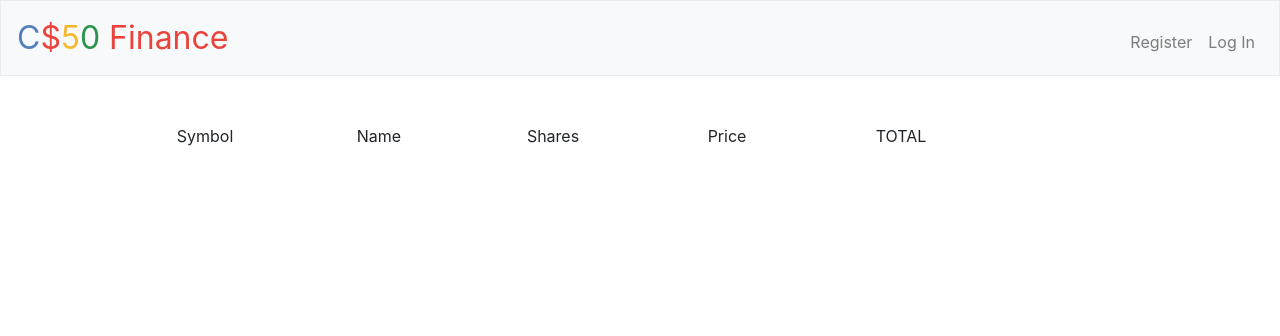
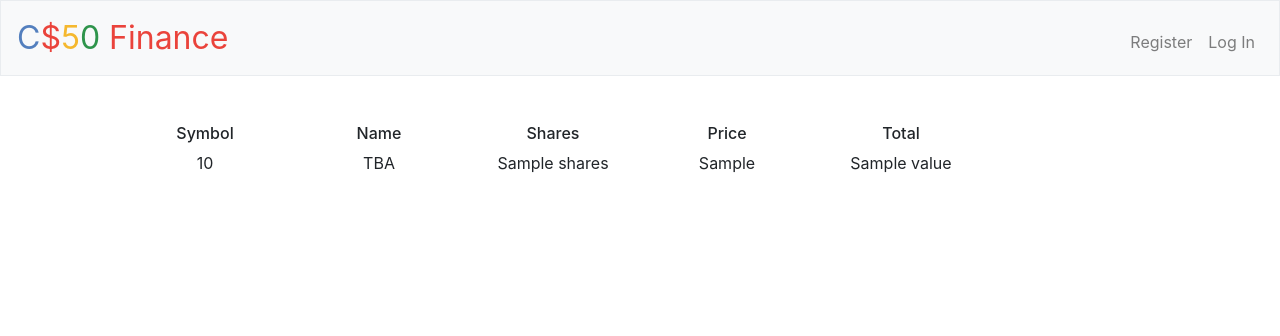
Before and after one commit to chrisdel101/pset7, a Flask app: template templates/index.html in a window 1280 px wide. Shown: the top 336 px of the page. Run offline with Flask 2, Linux system fonts and the light colour scheme; the template is opened without the code that fills it: most values are stand-ins (such as "Sample title", 1, 10 or a date in 2020); some libraries are stand-ins or nearby versions.

Commit message:
complete query and index template

```diff
--- a/application.py
+++ b/application.py
@@ -55,8 +55,15 @@ def lookup_check():
 def index():
     """Show portfolio of stocks"""
     user_id = session['user_id']
-    db.execute("SELECT symbol WHERE user_id=(:user_id)", user_id=user_id)
-    return render_template("index.html")
+    data = db.execute("SELECT symbol, shares, share_value, value FROM purchases WHERE user_id=(:user_id)", user_id=user_id)
+    symbols = db.execute("SELECT symbol FROM purchases WHERE user_id=(:user_id)", user_id=user_id)
+    shares = db.execute("SELECT shares FROM purchases WHERE user_id=(:user_id)", user_id=user_id)
+    share_values = db.execute("SELECT share_value FROM purchases WHERE user_id=(:user_id)", user_id=user_id)
+    values = db.execute("SELECT value FROM purchases WHERE user_id=(:user_id)", user_id=user_id)
+    # print(symbols,shares,share_values,values)
+    print(data)
+    # return render_template("index.html", symbols=symbols, shares=shares, value=values, share_value=share_values)
+    return render_template("index.html", data=data)
 
 
 @app.route("/buy", methods=["GET", "POST"])
--- a/templates/index.html
+++ b/templates/index.html
@@ -7,26 +7,42 @@
 {% block main %}
 <main class="index-page">
   <div class="container">
+     <div class="row">
+      <div class="col-sm-2">
+        <h6>Symbol</h6>
+      </div>
+      <div class="col-sm-2">
+        <h6>Name</h6>
+      </div>
+      <div class="col-sm-2">
+        <h6>Shares</h6>
+      </div>
+      <div class="col-sm-2">
+        <h6>Price</h6>
+      </div>
+      <div class="col-sm-2">
+        <h6>Total</h6>
+      </div>
+    </div> <!-- row -->
+    {% for datum in data %}
     <div class="row">
       <div class="col-sm-2">
-        Symbol
+        {{ datum['symbol'] }}
       </div>
       <div class="col-sm-2">
-        Name
+       TBA
       </div>
       <div class="col-sm-2">
-        Shares
+        {{ datum['shares'] }}
       </div>
       <div class="col-sm-2">
-        Price
+        {{ datum['share_value'] }}
       </div>
       <div class="col-sm-2">
-        TOTAL
+        {{ datum['value'] }}
       </div>
     </div> <!-- row -->
-    <div class="row">
-
-    </div>
+    {% endfor %}
   </div>
 </main>
 {% endblock %}
```
Also changed, not shown: finance.db.
